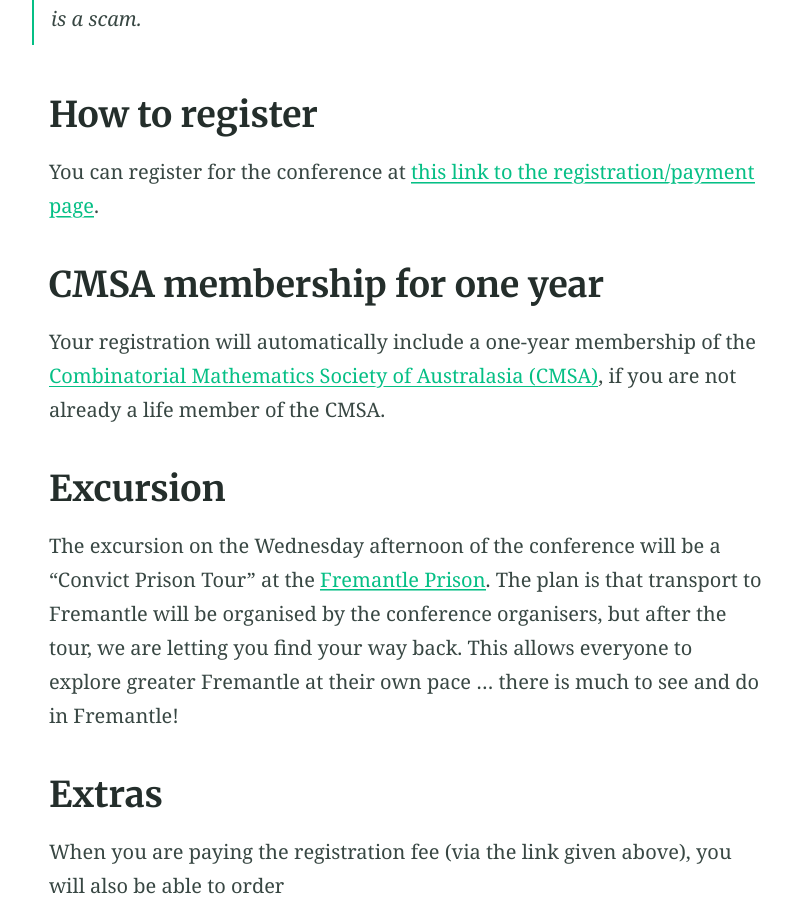
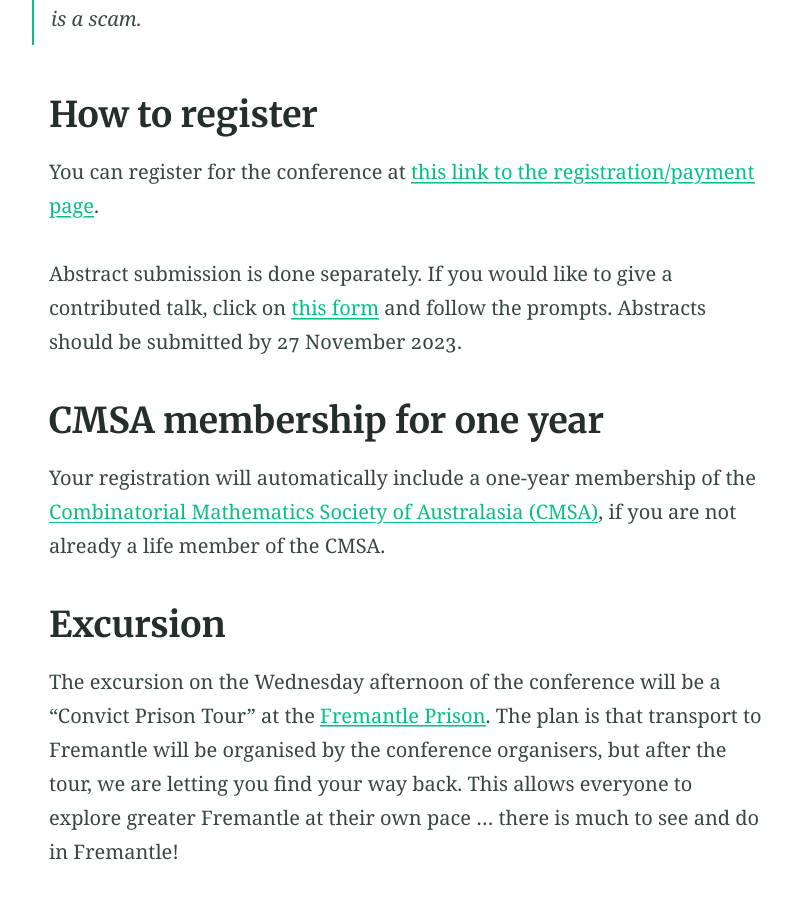
Before and after one commit to 45ACC/45ACC.github.io, a Jekyll site: the page built from registration.md, in a window 1280 px wide and 900 px high, scrolled down 944 px. Shown: the whole window, without its empty margins (234-1026 px from the left). Built offline with Jekyll 4.4.1, drawn with Linux system fonts in a browser that asks for light colours.

Commit message:
Update registration.md

```diff
--- a/registration.md
+++ b/registration.md
@@ -24,6 +24,9 @@ aside: false
 
 You can register for the conference at [this link to the registration/payment page](https://payments.uwa.edu.au/45AACRegistration).
 
+Abstract submission is done separately. If you would like to give a contributed talk, click on [this form](https://forms.gle/wvWwd2BrCQT9saPNA) and follow the prompts. Abstracts should be submitted by 27 November 2023.
+
+
 ## CMSA membership for one year
 
 Your registration will automatically include a one-year membership of the [Combinatorial Mathematics Society of Australasia (CMSA)](http://combinatorics-australasia.org/), if you are not already a life member of the CMSA.
```
